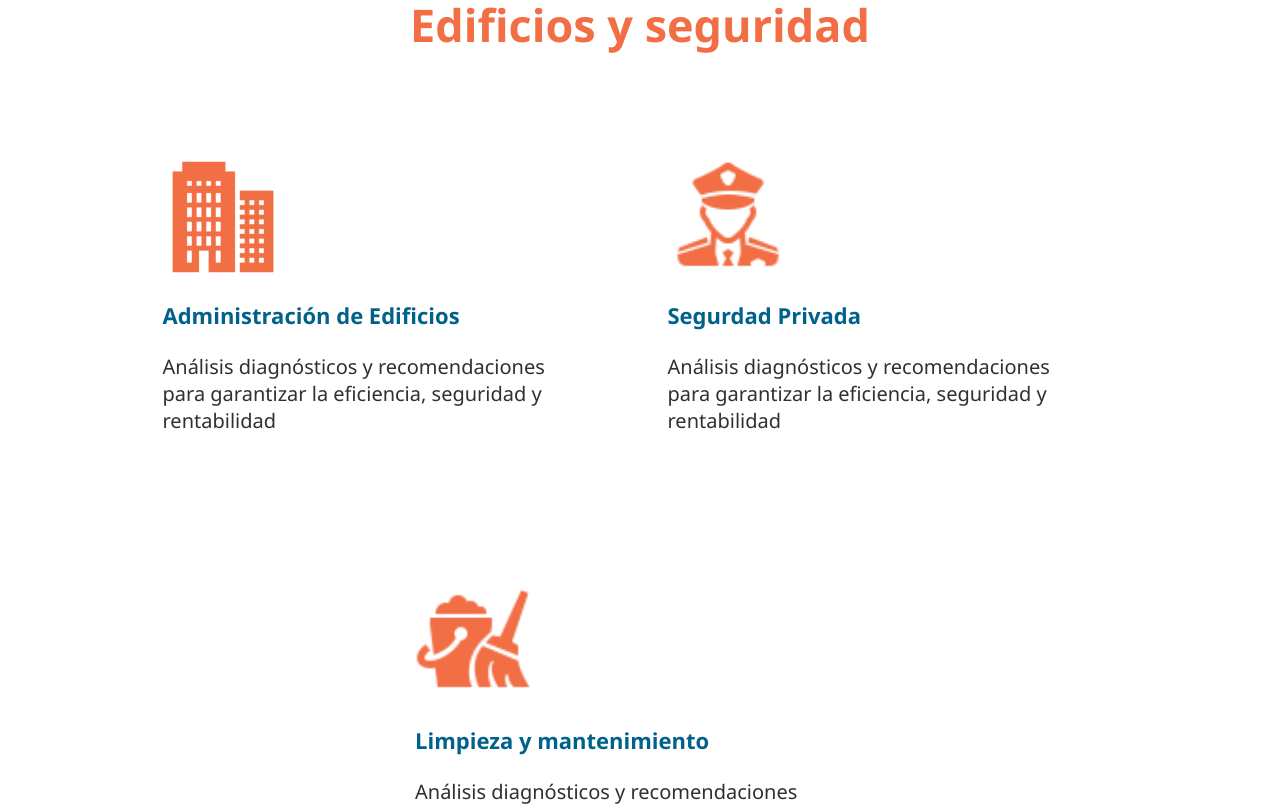
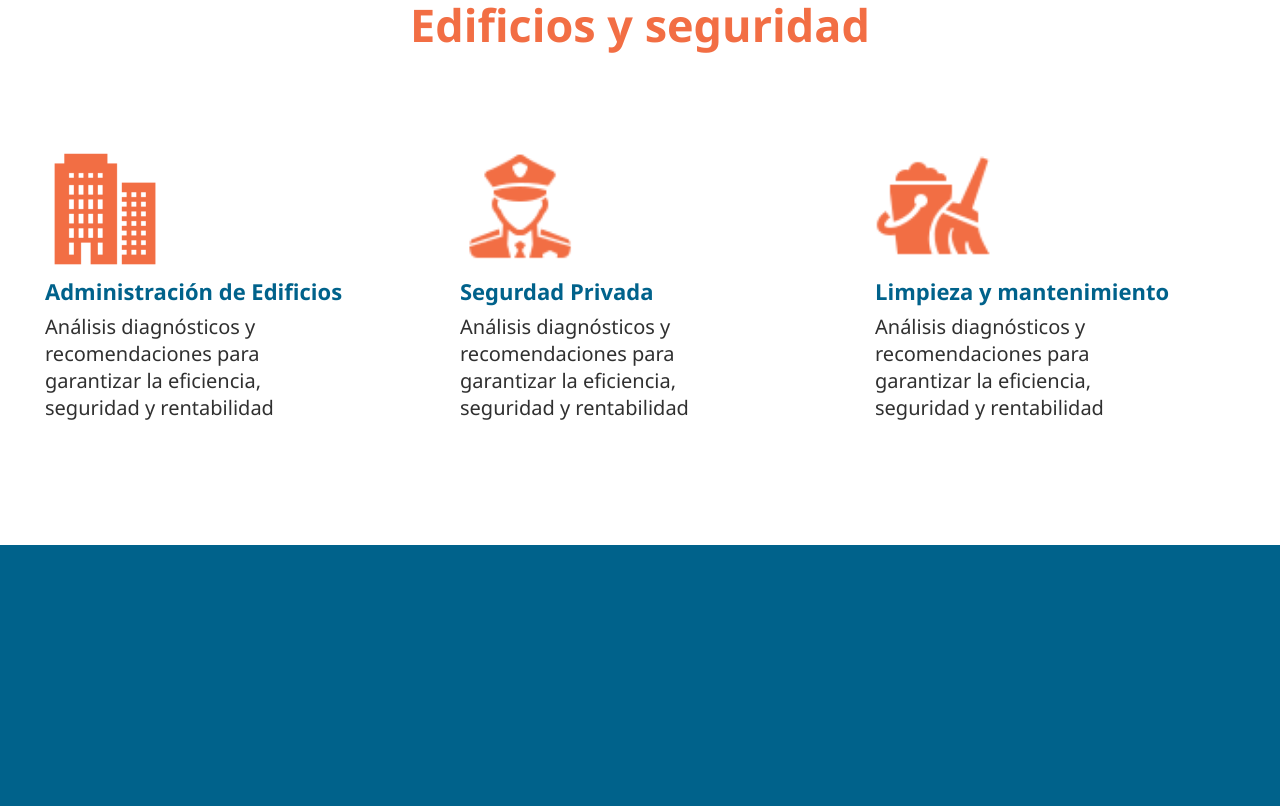
Before and after one commit to Richardi99/vycsafework, a React (Vite) app: page / in a window 1280 px wide. Shown: the part 880-1686 px from the top of the page. Built offline with nearby package versions, Linux system fonts and the light colour scheme.

Commit message:
arreglo de card

```diff
--- a/src/Css/Container.css
+++ b/src/Css/Container.css
@@ -92,8 +92,8 @@
     flex-wrap: wrap;
 }
 #sct2 .sect2-card div{
-    max-width: 450px;
-    height: 300px;
+    max-width: 360px;
+    height: 280px;
     display: flex;
     flex-direction: column;
     justify-content: space-around;
```
